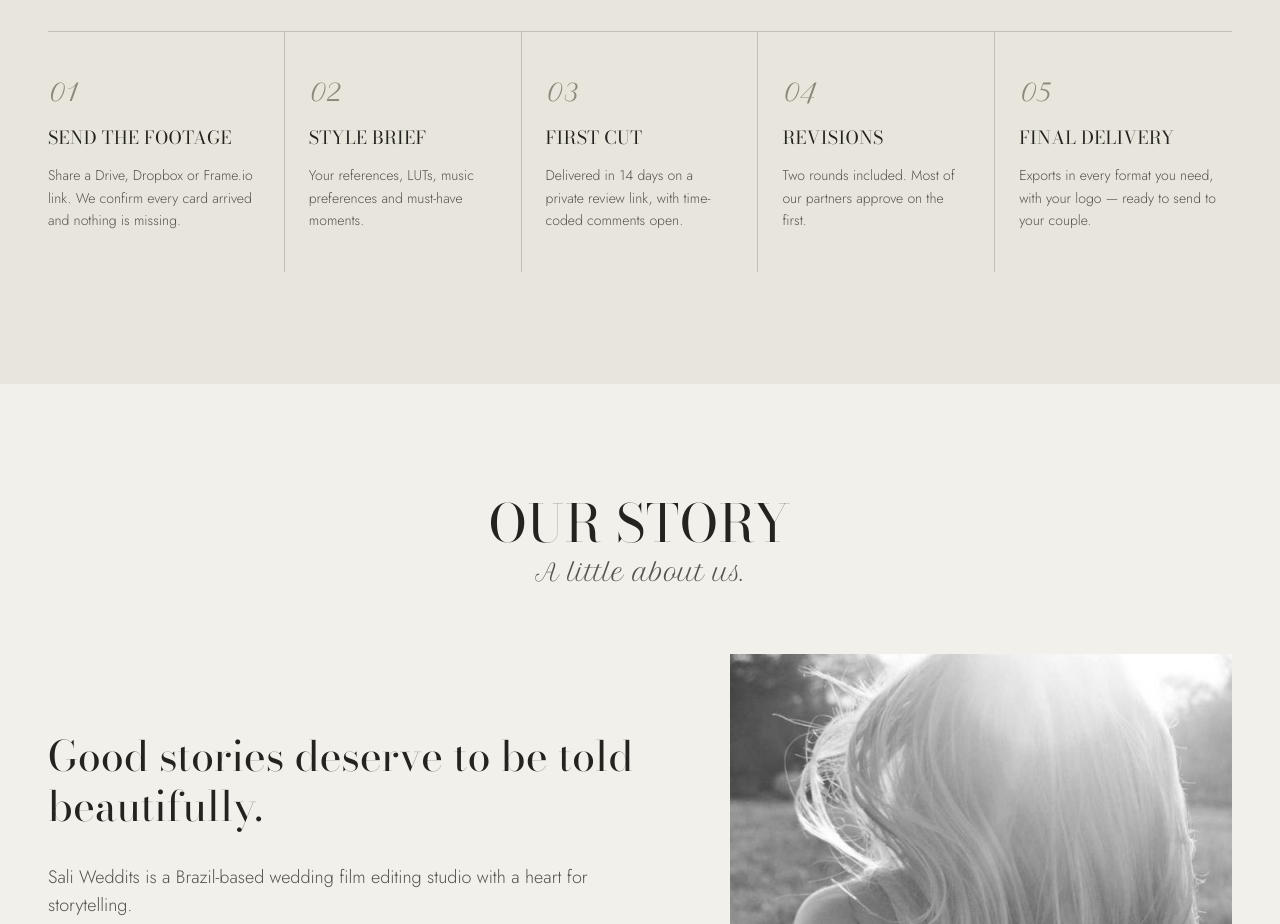
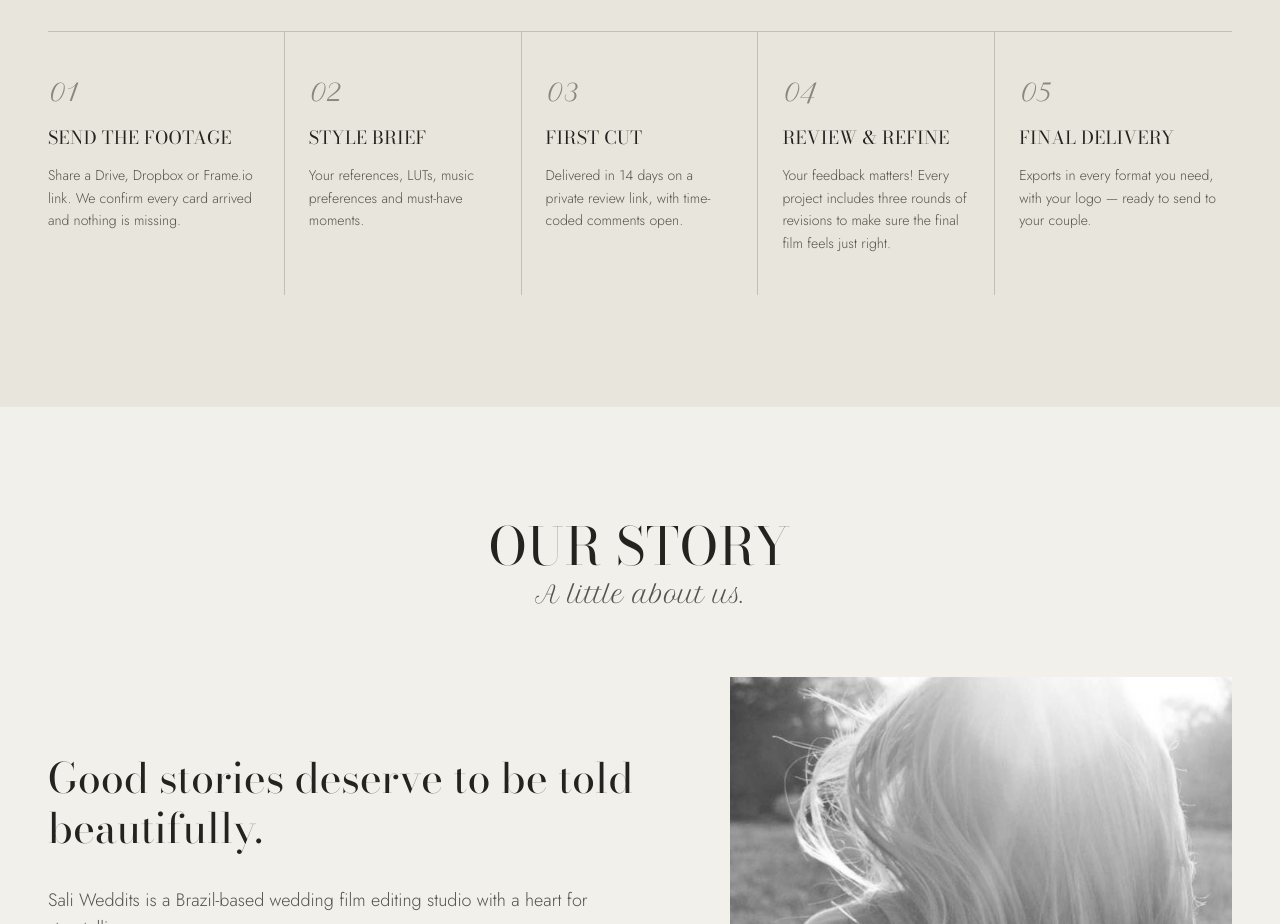
Before and after one commit to LeonardoHetx/saliweddits, a React (Vite) app: page / in a window 1280 px wide. Shown: the part 2280-3204 px from the top of the page. Built offline with nearby package versions, Linux system fonts and the light colour scheme.

Commit message:
feat(process): use the client's Review & Refine step copy

```diff
--- a/src/content/process.ts
+++ b/src/content/process.ts
@@ -1,4 +1,4 @@
-/** PROCESS — MOCK (prazos e rodadas a confirmar com a Aline). Mostra que terceirizar é simples e previsível. */
+/** PROCESS — mock, exceto o passo 4 (copy final). Mostra que terceirizar é simples e previsível. */
 export const PROCESS = {
   title: "How we work together",
   script: "five steps, no surprises",
@@ -16,8 +16,9 @@ export const PROCESS = {
       text: "Delivered in 14 days on a private review link, with time-coded comments open.",
     },
     {
-      title: "Revisions",
-      text: "Two rounds included. Most of our partners approve on the first.",
+      // copy FINAL do cliente (21/10/2026)
+      title: "Review & Refine",
+      text: "Your feedback matters! Every project includes three rounds of revisions to make sure the final film feels just right.",
     },
     {
       title: "Final delivery",
```
